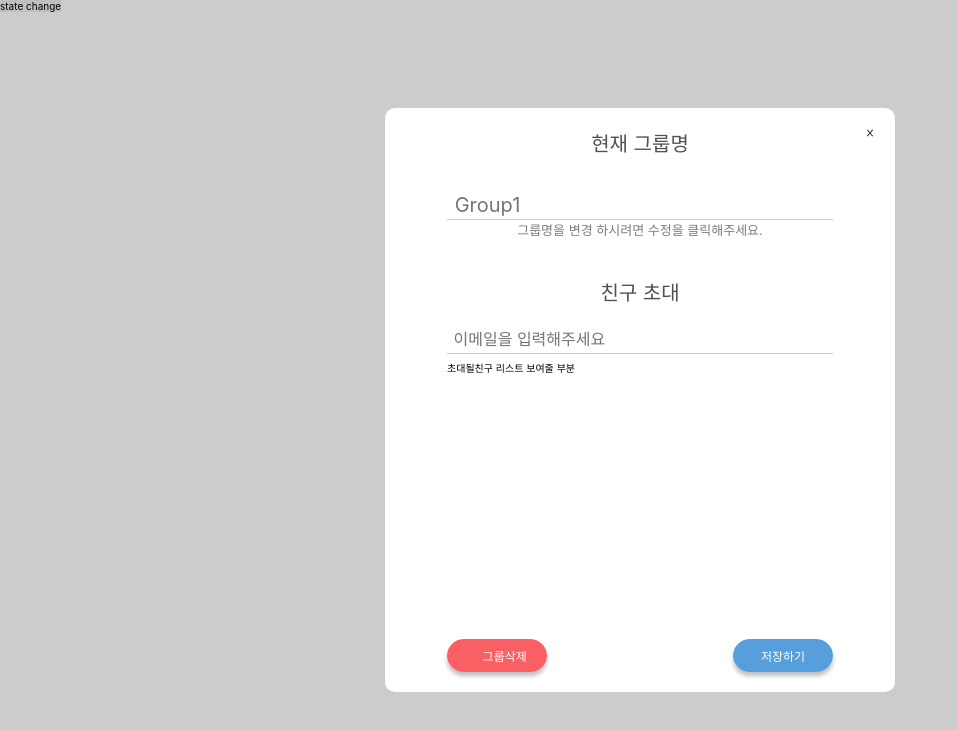
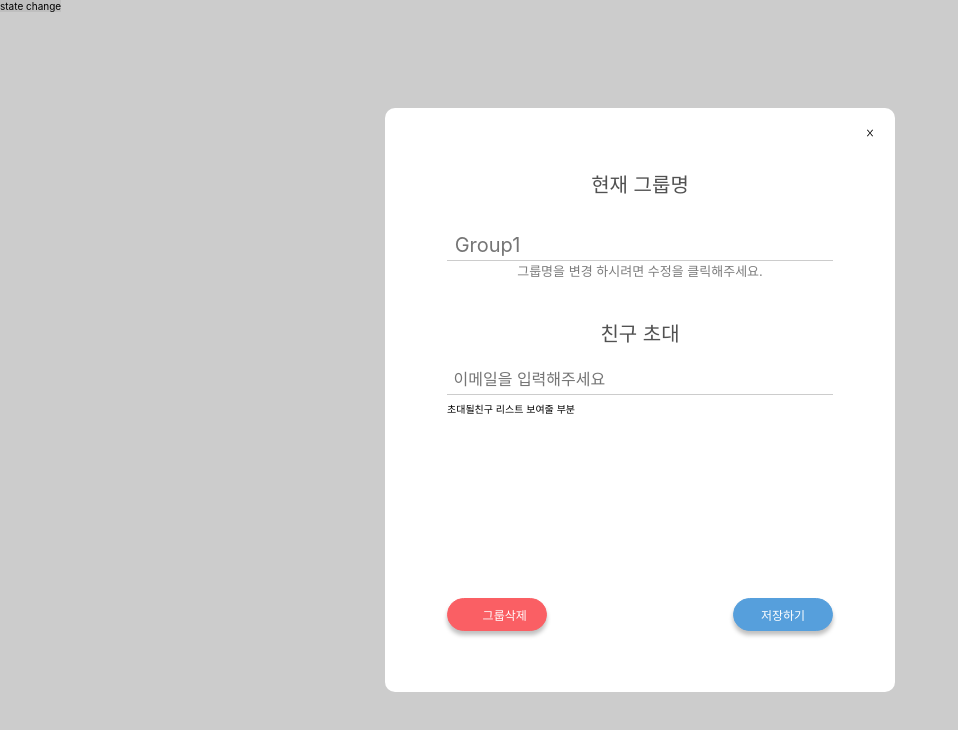
Before and after one commit to codestates-seb/seb44_main_023, a React (Vite) app in the folder client/: page /group in a window 1280 px wide. Shown: the top 730 px of the page, without its empty margins (0-958 px from the left). Built offline with nearby package versions, Linux system fonts and the light colour scheme; some icons are missing.

Commit message:
design : change align

```diff
--- a/client/src/feature/Group/GroupEdit.jsx
+++ b/client/src/feature/Group/GroupEdit.jsx
@@ -98,6 +98,7 @@ const GroupDivCol=styled.div`
 	flex-direction : column;
 	justify-content : space-between;
 	width : 38.6rem;
+	height:85%;
 `
 const GroupDivRow=styled.div`
 	display:flex;
@@ -110,8 +111,9 @@ const GroupWapper=styled.div`
 	height: 54.4rem;
 	justify-content : center;
 	background-color: var(--color-white);
+	align-items: center;
 `
-//align-items: center;
+//
 
 
 
```
